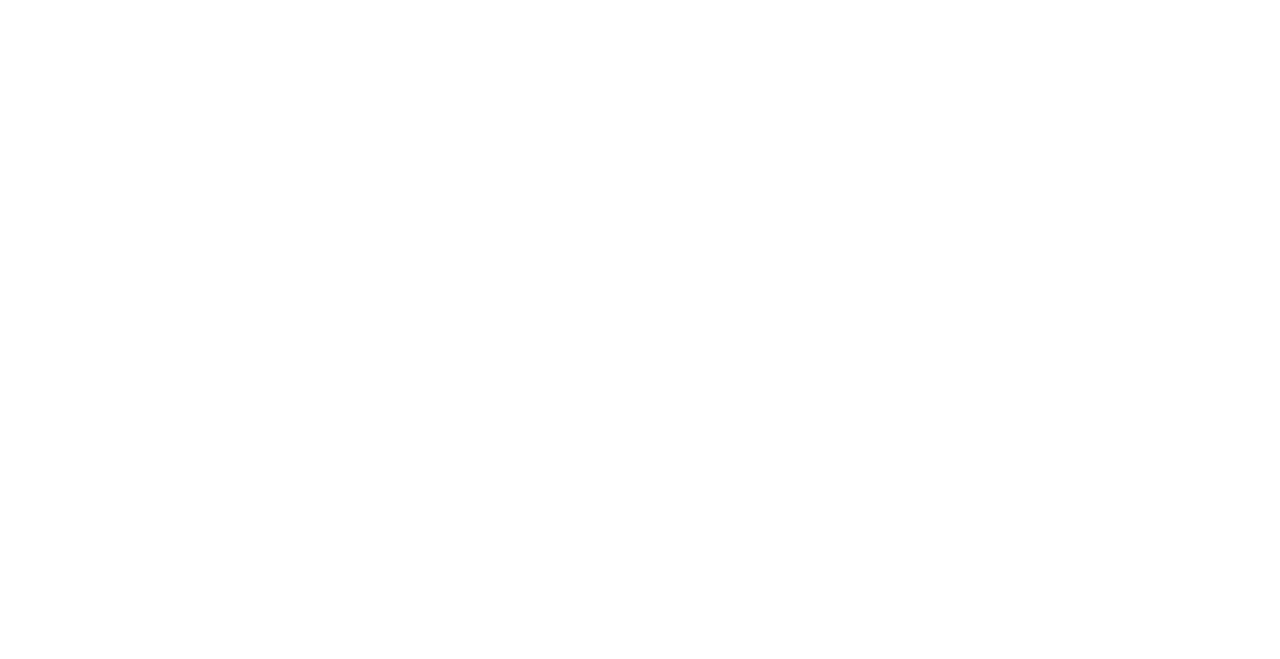
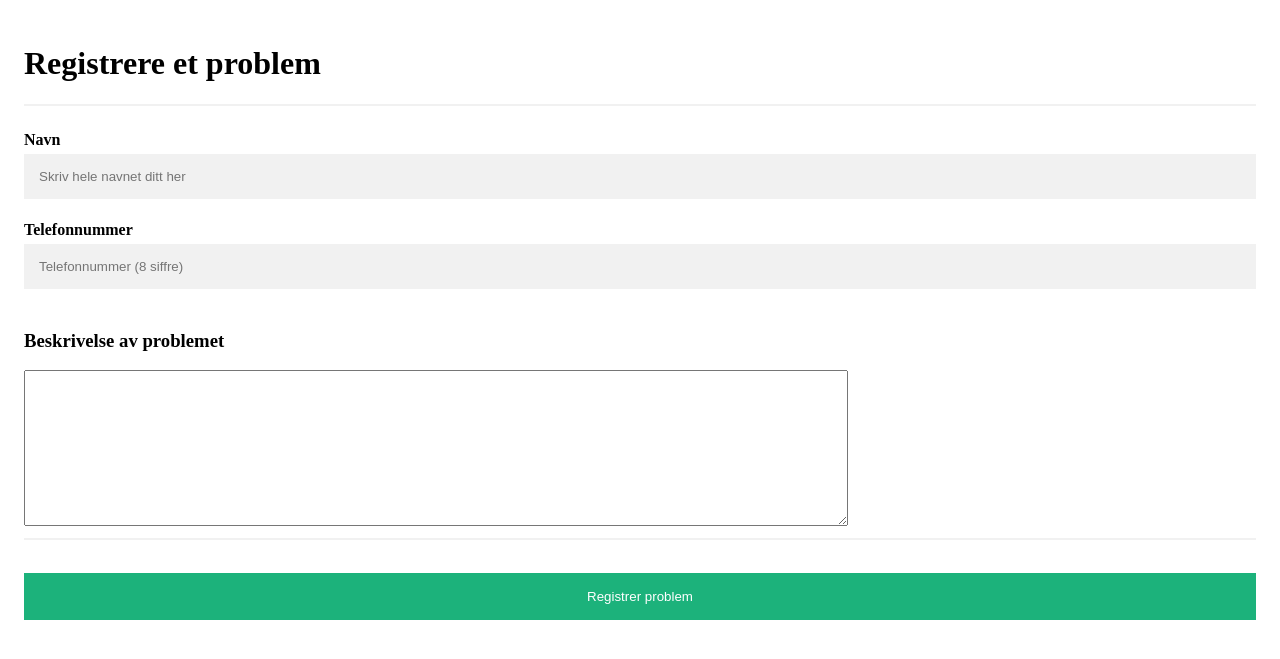
Before and after one commit to The10FpsGuy/Helpdesk-Eksamen, a PHP site: page /registrer.php in a window 1280 px wide. Before the commit the part shown is empty. Shown: the top 659 px of the page. Run offline with PHP 8.4, Linux system fonts and the light colour scheme.

Commit message:
Startet på registrering av problem

```diff
--- a/css/registrer.css
+++ b/css/registrer.css
@@ -0,0 +1,54 @@
+* {box-sizing: border-box}
+
+/* Add padding to containers */
+.container {
+  padding: 16px;
+}
+
+/* Full-width input fields */
+input[type=text], input[type=password] {
+  width: 100%;
+  padding: 15px;
+  margin: 5px 0 22px 0;
+  display: inline-block;
+  border: none;
+  background: #f1f1f1;
+}
+
+input[type=text]:focus, input[type=password]:focus {
+  background-color: #ddd;
+  outline: none;
+}
+
+/* Overwrite default styles of hr */
+hr {
+  border: 1px solid #f1f1f1;
+  margin-bottom: 25px;
+}
+
+/* Set a style for the submit/register button */
+.registerbtn {
+  background-color: #04AA6D;
+  color: white;
+  padding: 16px 20px;
+  margin: 8px 0;
+  border: none;
+  cursor: pointer;
+  width: 100%;
+  opacity: 0.9;
+}
+
+.registerbtn:hover {
+  opacity:1;
+}
+
+/* Add a blue text color to links */
+a {
+  color: dodgerblue;
+}
+
+/* Set a grey background color and center the text of the "sign in" section */
+.signin {
+  background-color: #f1f1f1;
+  text-align: center;
+}
--- a/registrer.php
+++ b/registrer.php
@@ -5,8 +5,28 @@
     <meta http-equiv="X-UA-Compatible" content="IE=edge">
     <meta name="viewport" content="width=device-width, initial-scale=1.0">
     <title>Registrer sak</title>
+    <link href="css/registrer.css" rel="stylesheet">
 </head>
 <body>
+<form action="#" method="POST">
+  <div class="container">
+    <h1>Registrere et problem</h1>
+    <hr>
 
+    <label for="email"><b>Navn</b></label>
+    <input type="text" placeholder="Skriv hele navnet ditt her" name="email" id="email" required>
+
+    <label for="psw"><b>Telefonnummer</b></label>
+    <input type="text" placeholder="Telefonnummer (8 siffre)" name="psw" id="psw" pattern="[0-9]{8}" required>
+
+    <h3>Beskrivelse av problemet</h3>
+    <textarea placeholder="Skriv beskrivelse av problemet ditt her..." name="beskrivelse" rows="10" cols="100">
+
+    </textarea>
+    <hr>
+
+    <button type="submit" class="registerbtn">Registrer problem</button>
+  </div>
+</form>
 </body>
 </html>
```
